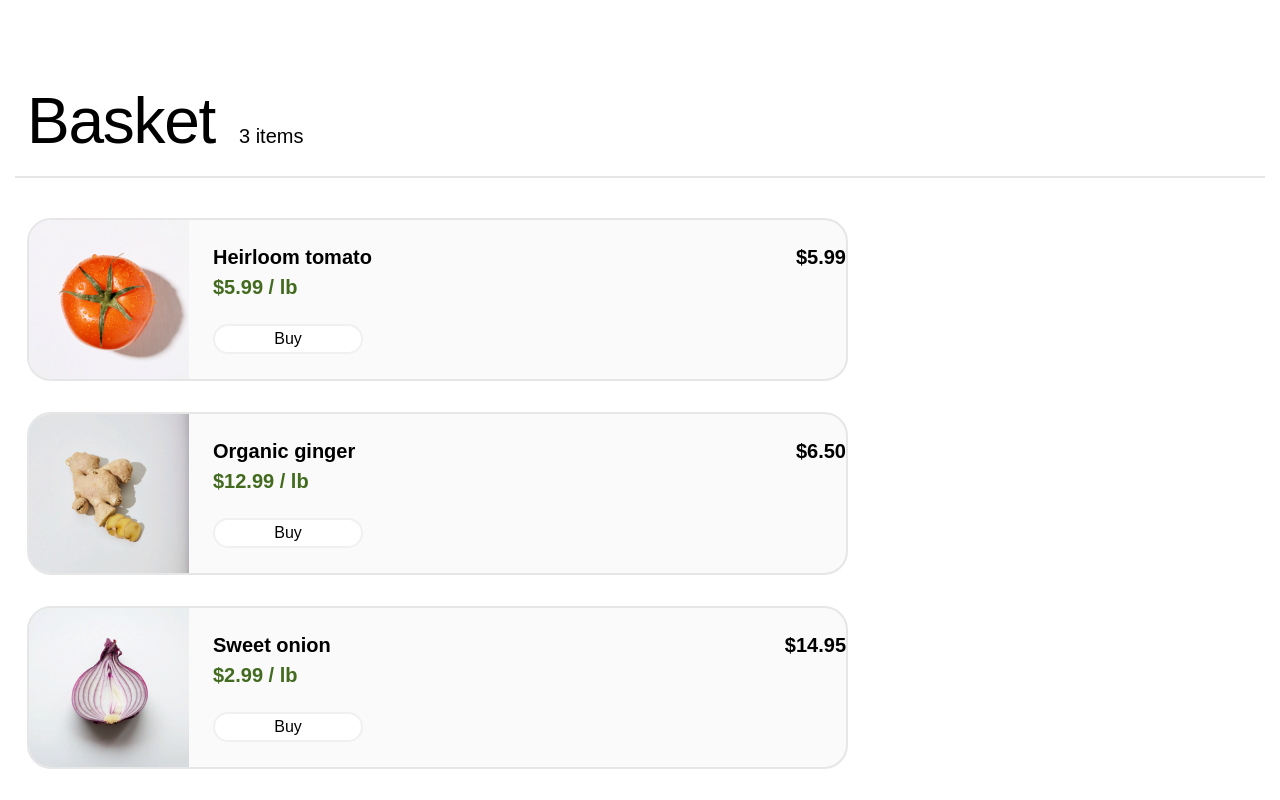
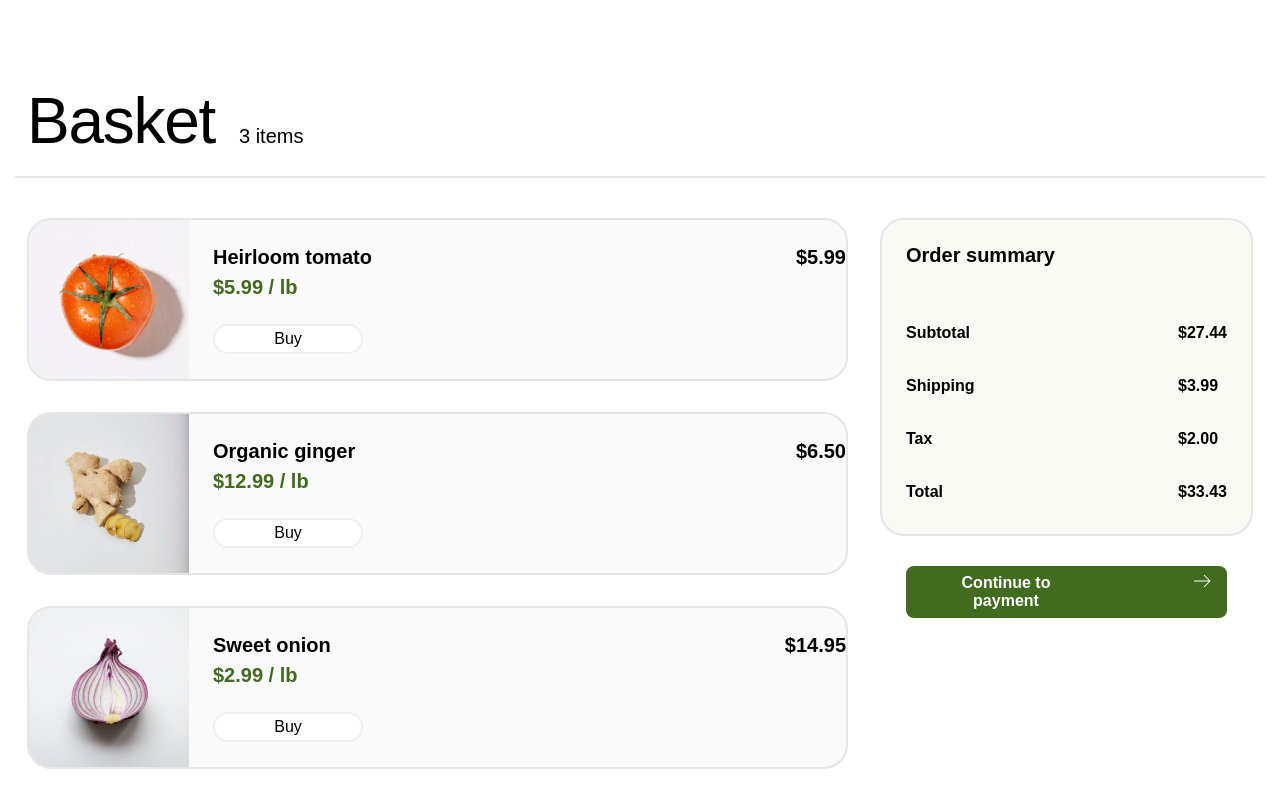
Before and after one commit to Xursandbek1122/master, a plain HTML site: page index.html in a window 1280 px wide. Shown: the part 908-1708 px from the top of the page. Drawn offline with Linux system fonts and the light colour scheme.

Commit message:
section desc

```diff
--- a/css/style.css
+++ b/css/style.css
@@ -234,7 +234,7 @@ a {
 }
 
 .order__card {
-    max-width: 821px;
+    min-width: 821px;
     width: 100%;
     display: flex;
     border-radius: 24px;
@@ -244,3 +244,57 @@ a {
     margin-bottom: 31px;
     position: relative;
 }
+
+
+.order__desc-title {
+    color: #000;
+    font-weight: 600;
+    font-size: 20px;
+    margin: 24px 0 32px;
+}
+
+.order__desc-support {
+    display: flex;
+    justify-content: space-between;
+}
+
+.order__desc {
+    max-width: 395px;
+    width: 100%;
+    padding: 0 24px;
+    border-radius: 24px;
+    border: 2px solid #E6E6E6;
+    background: #FAFAF5;
+    height: 318px;
+}
+
+.order__container {
+    display: flex;
+    column-gap: 32px;
+}
+
+.order__desc-link {
+    font-size: 16px;
+    color: #000;
+    line-height: 130%;
+    margin-bottom: 16px;
+    display: block;
+    transition: 500ms;
+}
+
+.order__desc-link:hover {
+    font-weight: 600;
+}
+
+.order__desc-btn {
+    border-radius: 8px;
+    background: #426B1F;
+    padding: 8px 16px 8px 24px;
+    display: flex;
+    column-gap: 112px;
+    margin-top: 32px;
+    color: #fff;
+    font-size: 16px;
+    font-weight: 600;
+    border: none;
+}
--- a/index.html
+++ b/index.html
@@ -98,7 +98,7 @@
         </section>
         <!-- //////////////////////order start///////////////// -->
         <section class="order">
-            <div class="container">
+            <div class="container order__container">
                 <div class="order__cards">
                     <div class="order__card">
                         <img src="rasm/pomidor.png" alt="" class="order__img">
@@ -128,7 +128,40 @@
                         <p class="order__text">$14.95</p>
                     </div>
                 </div>
-                <div class="order__desc"></div>
+                <div class="order__desc">
+                    <h3 class="order__desc-title">Order summary</h3>
+                    <div class="order__desc-support">
+                        <ul class="order__desc-list">
+                            <li class="order__desc-title">
+                                <a href="#" class="order__desc-link">Subtotal</a>
+                            </li>
+                            <li class="order__desc-title">
+                                <a href="#" class="order__desc-link">Shipping</a>
+                            </li>
+                            <li class="order__desc-title">
+                                <a href="#" class="order__desc-link">Tax</a>
+                            </li>
+                            <li class="order__desc-title">
+                                <a href="#" class="order__desc-link">Total</a>
+                            </li>
+                        </ul>
+                        <ul class="order__desc-list">
+                            <li class="order__desc-title">
+                                <a href="#" class="order__desc-link">$27.44</a>
+                            </li>
+                            <li class="order__desc-title">
+                                <a href="#" class="order__desc-link">$3.99</a>
+                            </li>
+                            <li class="order__desc-title">
+                                <a href="#" class="order__desc-link">$2.00</a>
+                            </li>
+                            <li class="order__desc-title">
+                                <a href="#" class="order__desc-link">$33.43</a>
+                            </li>
+                        </ul>
+                    </div>
+                    <button class="order__desc-btn">Continue to payment <img src="rasm/Vector 88.png" alt=""></button>
+                </div>
             </div>
         </section>
     </main>
```
